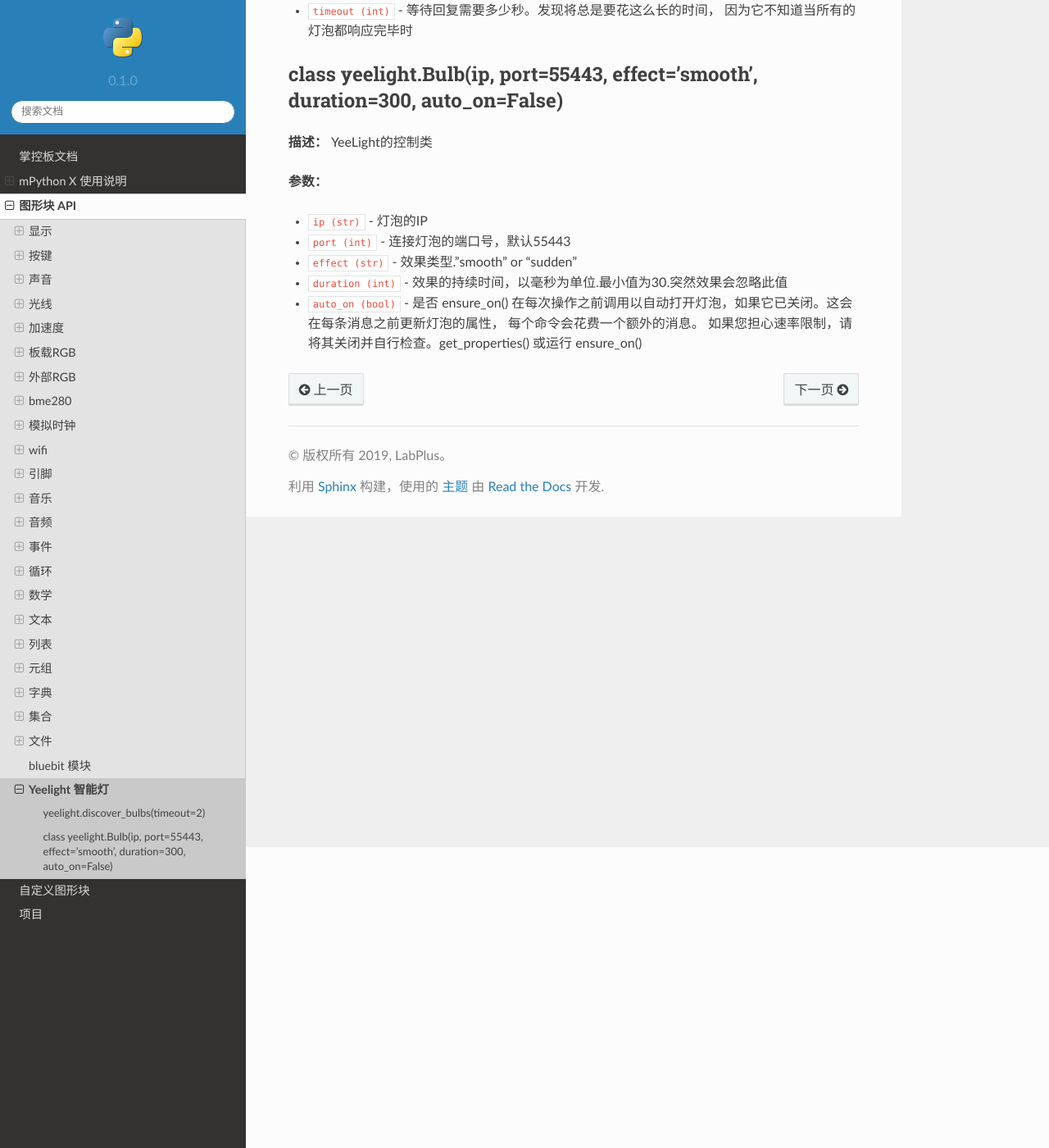
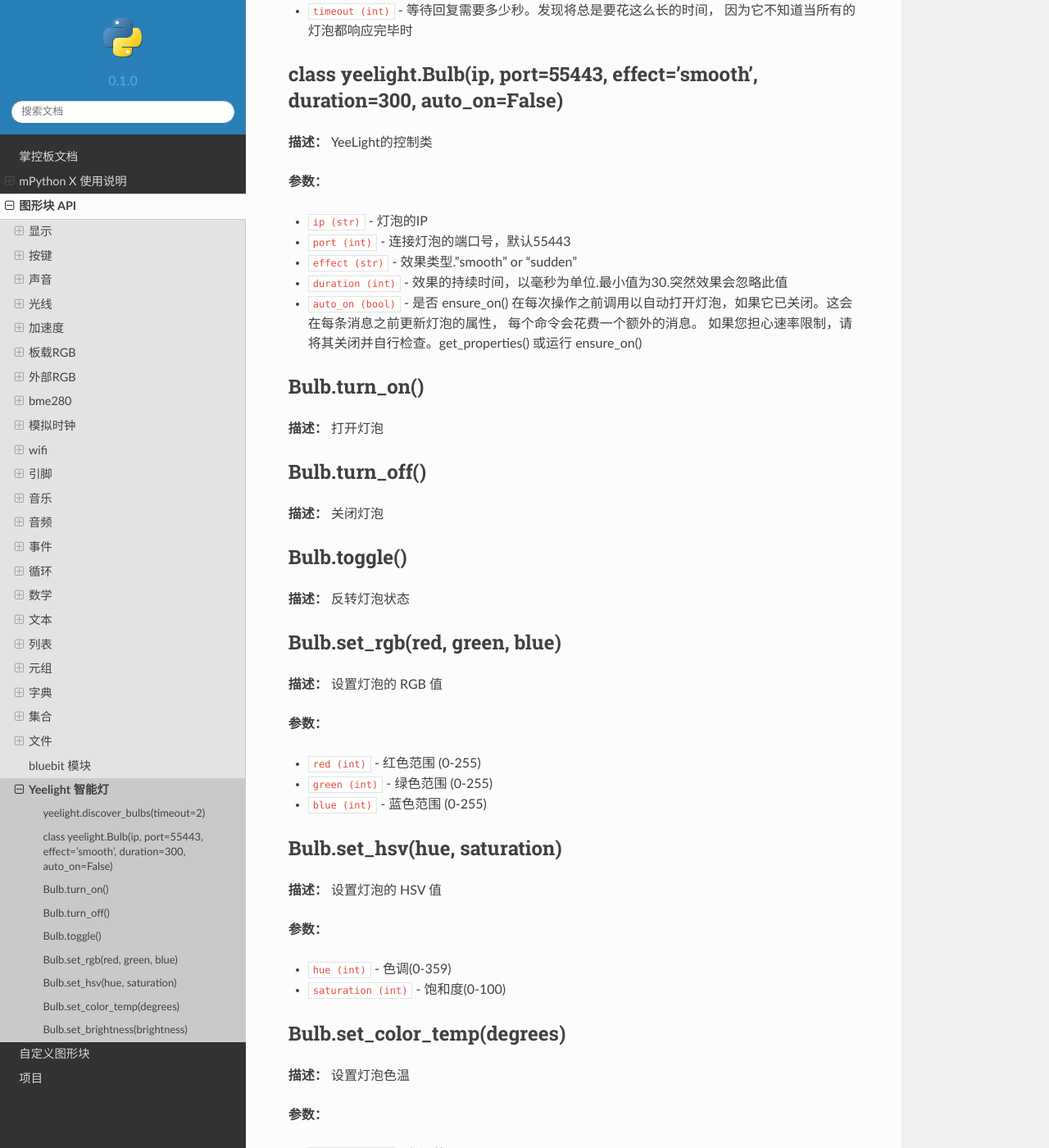
Before and after one commit to labplus-cn/mPythonX-docs, a Sphinx documentation site: the page built from source/blocks/Yeelight.rst, in a window 1280 px wide and 1400 px high, scrolled down 367 px. Shown: the whole window at 82% size. Built offline with Sphinx 7.4.7 and the Read the Docs theme 2.0.0, drawn with Linux system fonts in a browser that asks for light colours; some of the changed text lies outside the part shown.

Commit message:
Yeelight 智能灯

```diff
--- a/source/blocks/Yeelight.rst
+++ b/source/blocks/Yeelight.rst
@@ -26,3 +26,75 @@
 - ``effect (str)`` - 效果类型."smooth" or "sudden"
 - ``duration (int)`` - 效果的持续时间，以毫秒为单位.最小值为30.突然效果会忽略此值
 - ``auto_on (bool)`` - 是否 ensure_on() 在每次操作之前调用以自动打开灯泡，如果它已关闭。这会在每条消息之前更新灯泡的属性， 每个命令会花费一个额外的消息。 如果您担心速率限制，请将其关闭并自行检查。get_properties() 或运行 ensure_on()
+
+
+Bulb.turn_on()
+-------------
+
+**描述：**   打开灯泡
+
+
+Bulb.turn_off()
+-------------
+
+**描述：**   关闭灯泡
+
+
+Bulb.toggle()
+-------------
+
+**描述：**   反转灯泡状态
+
+
+Bulb.set_rgb(red, green, blue)
+-------------
+
+**描述：**   设置灯泡的 RGB 值
+
+**参数：**
+
+- ``red (int)`` - 红色范围 (0-255)
+- ``green (int)`` - 绿色范围 (0-255)
+- ``blue (int)`` - 蓝色范围 (0-255)
+
+
+Bulb.set_hsv(hue, saturation)
+-------------
+
+**描述：**   设置灯泡的 HSV 值
+
+**参数：**
+
+- ``hue (int)`` - 色调(0-359)
+- ``saturation (int)`` - 饱和度(0-100)
+
+
+Bulb.set_color_temp(degrees)
+-------------
+
+**描述：**   设置灯泡色温
+
+**参数：**
+
+- ``degrees (int)`` - 色温范围(1700-6500)
+
+
+Bulb.set_brightness(brightness)
+-------------
+
+**描述：**   YeeLight的控制类
+
+**参数：**
+
+- ``brightness (int)`` - 亮度范围 (1-100)
+
+
+
+
+示例
+^^^^^
+
+.. image::  /images/blocks/yeelight/example/yeelight.png
+:scale: 80 %
+
+:download:`点击下载图形化示例</../examples/yeelight/yeelight.xml>`
```
Also changed, not shown: source/images/blocks/yeelight/example/yeelight.png (added), 1 other file.
